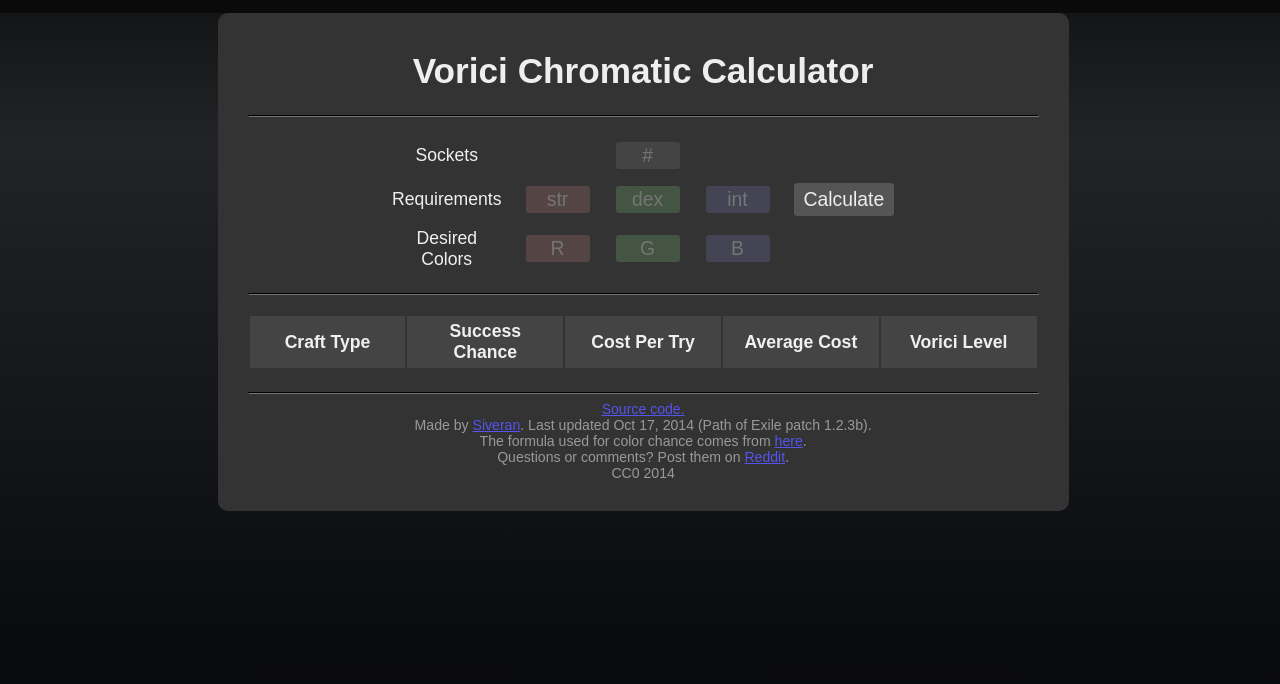
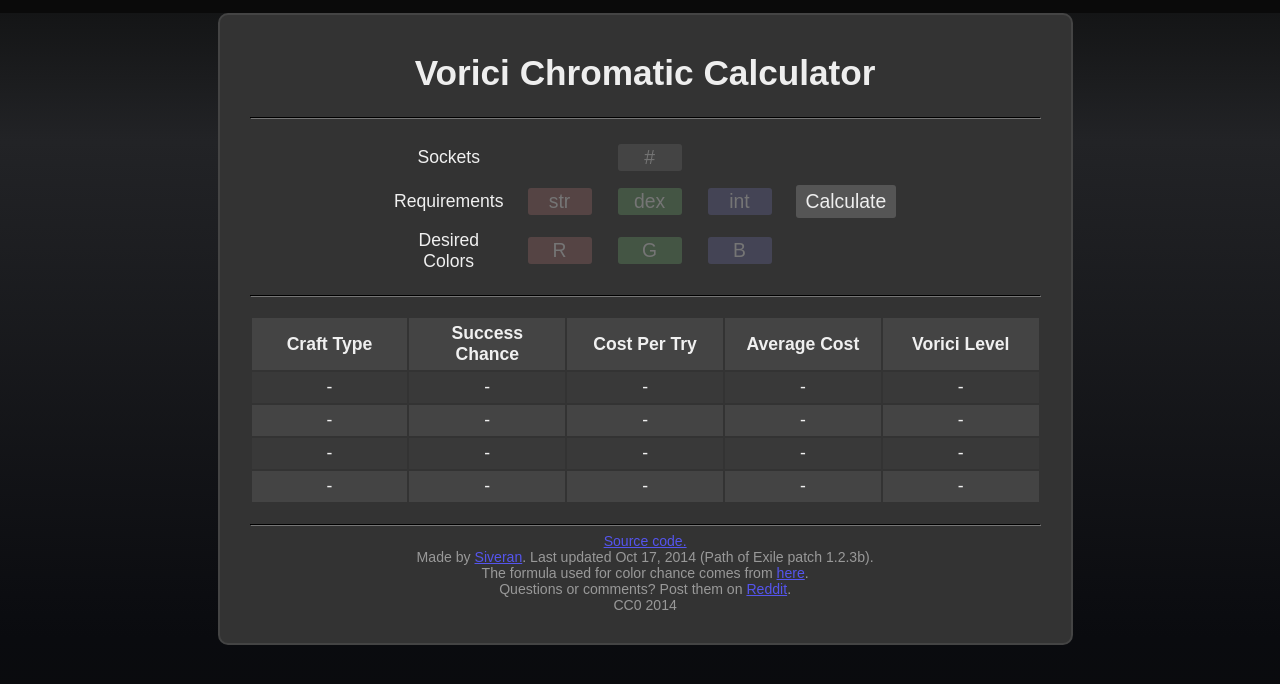
Before and after one commit to Siveran/siveran.github.io, a plain HTML site: page calc.html in a window 1280 px wide. Drawn offline with Linux system fonts and the light colour scheme.

Commit message:
Minor CSS changes, made layout consistent between browsers.

```diff
--- a/PoEChromaticCalc.js
+++ b/PoEChromaticCalc.js
@@ -46,6 +46,7 @@
 	Main.greenField = window.document.getElementById("green");
 	Main.blueField = window.document.getElementById("blue");
 	Main.table = window.document.getElementById("result");
+	var i = 0;
 	var _g = 0;
 	var _g1 = Main.recipes;
 	while(_g < _g1.length) {
@@ -84,9 +85,16 @@
 			$r = _this5.createElement("td");
 			return $r;
 		}(this)));
-		tr.style.visibility = "collapse";
+		if(i < 4) {
+			var td = tr.firstElementChild;
+			while(td != null) {
+				td.innerHTML = "-";
+				td = td.nextElementSibling;
+			}
+		} else tr.style.display = "none";
 		tr.classList.add("prob");
 		Main.table.appendChild(tr);
+		++i;
 	}
 	window.document.getElementById("calcButton").onclick = Main.calculate;
 };
@@ -103,7 +111,6 @@
 			td = td.nextElementSibling;
 			++i;
 		}
-		row.style.visibility = "visible";
 		row.style.display = "table-row";
 		row = row.nextElementSibling;
 	}
--- a/poestyle.css
+++ b/poestyle.css
@@ -35,6 +35,7 @@
 	margin-left: 17%;
 	margin-top: 1%;
 	border-radius: 10px;
+	border: solid 2px #444444;
 	padding: 30px;
 	padding-top: 15px;
 	font-family: Arial;
```
Also changed, not shown: poestyle.min.css, 1 other file.
